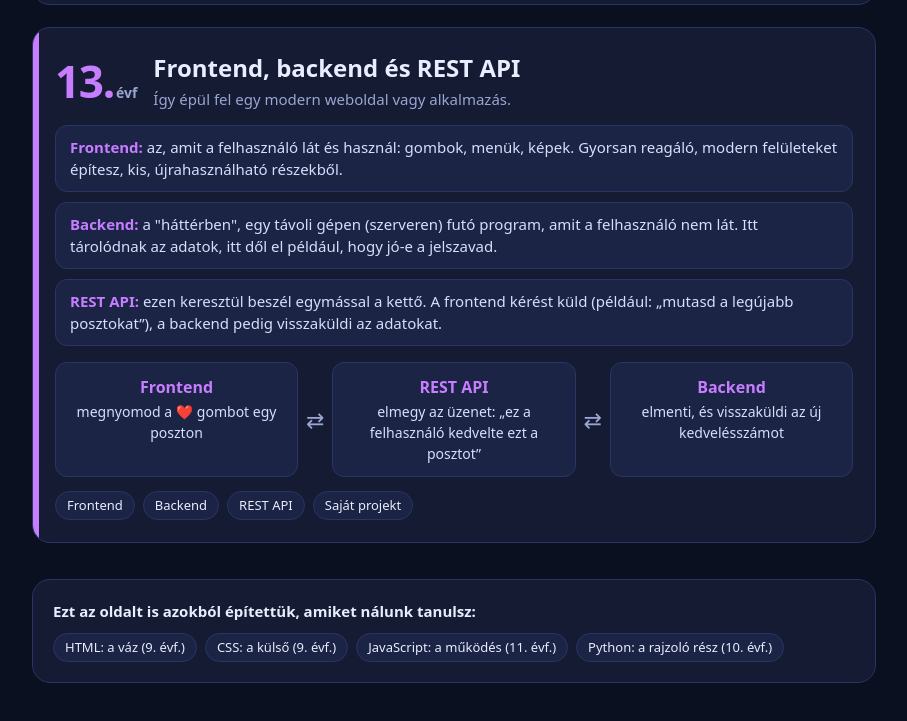
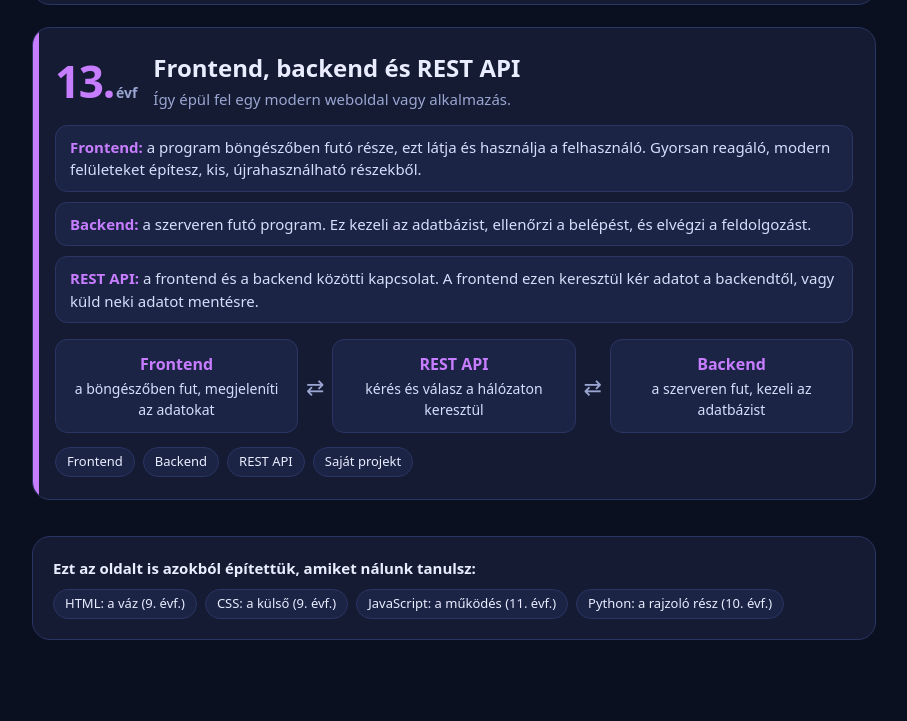
Before and after one commit to szabosandor0910/tanulj-programozni, a plain HTML site: page index.html in a window 1280 px wide. Shown: the part 2863-3584 px from the top of the page, without its empty margins (186-1093 px from the left). After the commit the page ends 3563 px from the top, so only its background shows below. Drawn offline with Linux system fonts and the light colour scheme.

Commit message:
Modositas_hasonlat_2

```diff
--- a/index.html
+++ b/index.html
@@ -311,16 +311,16 @@
       </div>
     </div>
     <div class="what">
-      <div><b>Frontend:</b> az, amit a felhasználó lát és használ: gombok, menük, képek. Gyorsan reagáló, modern felületeket építesz, kis, újrahasználható részekből.</div>
-      <div><b>Backend:</b> a "háttérben", egy távoli gépen (szerveren) futó program, amit a felhasználó nem lát. Itt tárolódnak az adatok, itt dől el például, hogy jó-e a jelszavad.</div>
-      <div><b>REST API:</b> ezen keresztül beszél egymással a kettő. A frontend kérést küld (például: „mutasd a legújabb posztokat”), a backend pedig visszaküldi az adatokat.</div>
+      <div><b>Frontend:</b> a program böngészőben futó része, ezt látja és használja a felhasználó. Gyorsan reagáló, modern felületeket építesz, kis, újrahasználható részekből.</div>
+      <div><b>Backend:</b> a szerveren futó program. Ez kezeli az adatbázist, ellenőrzi a belépést, és elvégzi a feldolgozást.</div>
+      <div><b>REST API:</b> a frontend és a backend közötti kapcsolat. A frontend ezen keresztül kér adatot a backendtől, vagy küld neki adatot mentésre.</div>
     </div>
     <div class="resto">
-      <div class="node"><b>Frontend</b>megnyomod a ❤️ gombot egy poszton</div>
+      <div class="node"><b>Frontend</b>a böngészőben fut, megjeleníti az adatokat</div>
       <div class="arrow">⇄</div>
-      <div class="node"><b>REST API</b>elmegy az üzenet: „ez a felhasználó kedvelte ezt a posztot”</div>
+      <div class="node"><b>REST API</b>kérés és válasz a hálózaton keresztül</div>
       <div class="arrow">⇄</div>
-      <div class="node"><b>Backend</b>elmenti, és visszaküldi az új kedvelésszámot</div>
+      <div class="node"><b>Backend</b>a szerveren fut, kezeli az adatbázist</div>
     </div>
     <div class="chips"><span class="chip">Frontend</span><span class="chip">Backend</span><span class="chip">REST API</span><span class="chip">Saját projekt</span></div>
   </section>
```
